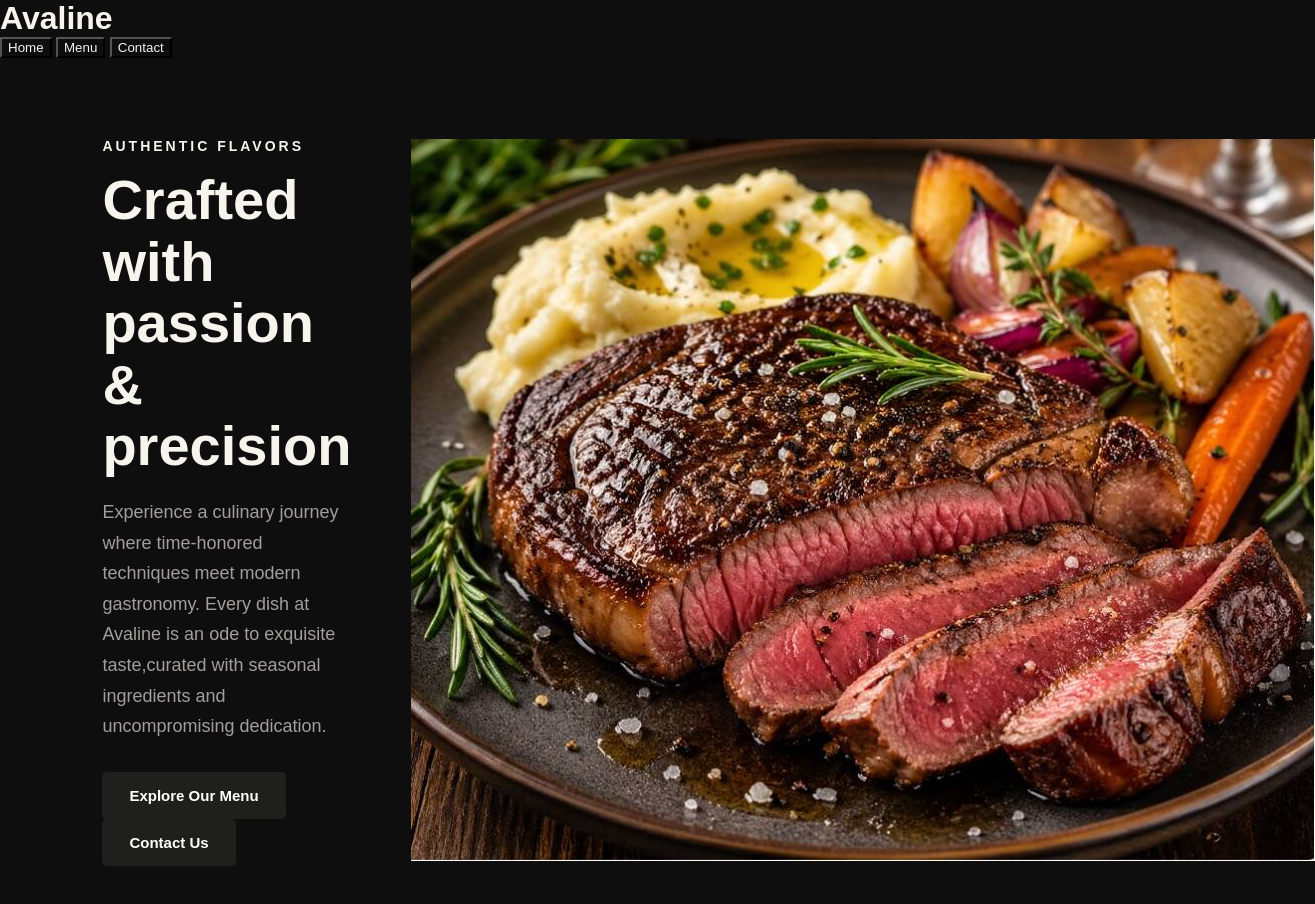
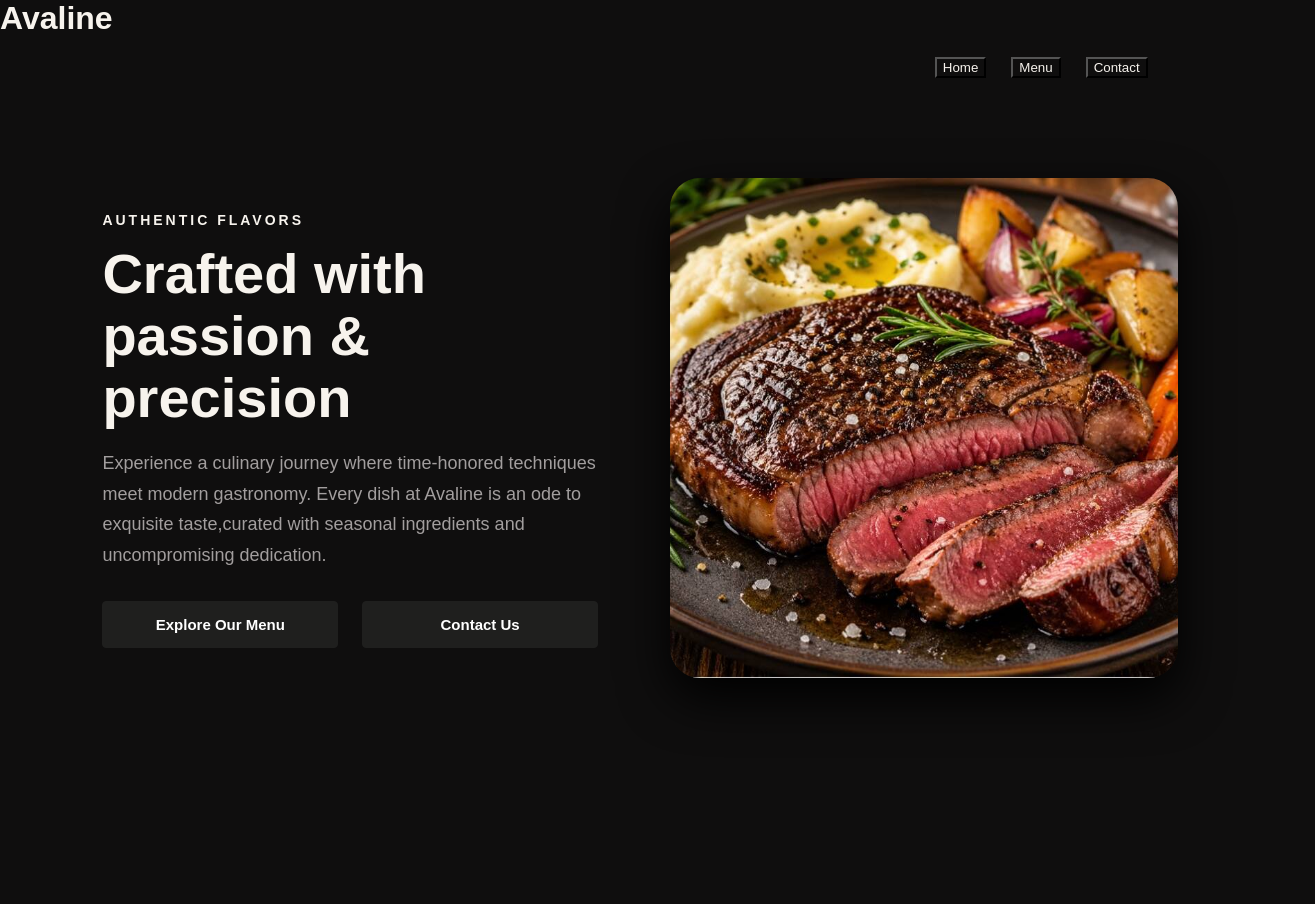
Before and after one commit to TsegawGemena/restaurant, a website built with webpack: page src/template.html in a window 1280 px wide. Shown: the whole page, 1315 px wide, since content can reach past the window. After the commit the page ends 800 px from the top, so only its background shows below. Built offline with nearby package versions, Linux system fonts and the light colour scheme.

Commit message:
modiefied the home js and the image on the page

```diff
--- a/src/pages/home.js
+++ b/src/pages/home.js
@@ -18,6 +18,9 @@ export function loadHome(){
     const description =document.createElement("p");
     description.textContent ="Experience a culinary journey where time-honored techniques meet modern gastronomy. Every dish at Avaline is an ode to exquisite taste,curated with seasonal ingredients and uncompromising dedication.";
 
+    const buttonContainer=document.createElement("div");
+    buttonContainer.classList.add("button-container");
+
     const menuButton = document.createElement("button");
     menuButton.classList.add("primary-btn");
     menuButton.textContent ="Explore Our Menu";
@@ -29,8 +32,10 @@ export function loadHome(){
     mainText.appendChild(tagline);
     mainText.appendChild(heading);
     mainText.appendChild(description);
-    mainText.appendChild(menuButton);
-    mainText.appendChild(contactButton);
+    buttonContainer.appendChild(menuButton);
+    buttonContainer.appendChild(contactButton);
+    mainText.appendChild(buttonContainer);
+
 
     mainSection.appendChild(mainText);
 
--- a/src/style.css
+++ b/src/style.css
@@ -8,6 +8,27 @@
 
 
 
+}
+
+header{
+    display:flex;
+    align-items:center;
+    padding:20px 8%;
+}
+header nav{
+    margin-left:auto;
+    margin-right:30px;
+    display:flex;
+    gap:25px;
+
+}
+
+.home-btn:hover,
+.menu-btn:hover,
+.contact-btn:hover{
+    background-color:#e9e906;
+
+    color:#1f1f1e;
 }
 .main-section{
     display:flex;
@@ -23,10 +44,28 @@
 
 .main-image{
     flex:1;
-
+    display:felx;
+    justify-content:center;
 
 
 }
+
+.main-image img{
+    width:100%;
+    max-width:520;
+    height:500px;
+    object-fit:cover;
+    border-radius:30px;
+    box-shadow:0 20px 50px rgba(0, 0, 0.15);
+    transition:transform 0.4s ease, box-shadow 0.4s ease;
+
+}
+
+.main-image img:hover{
+    transform:scale(1.03);
+    box-shadow:0 25px 60px rgba(0, 0, 0.2);
+}
+
 
 .tagline{
     display:block;
@@ -61,6 +100,12 @@
     transition:0.3s;
 
 }
+
+.button-container{
+    display:flex;
+    gap:12px;
+}
+
 .primary-btn {
 
     flex:1;
```
